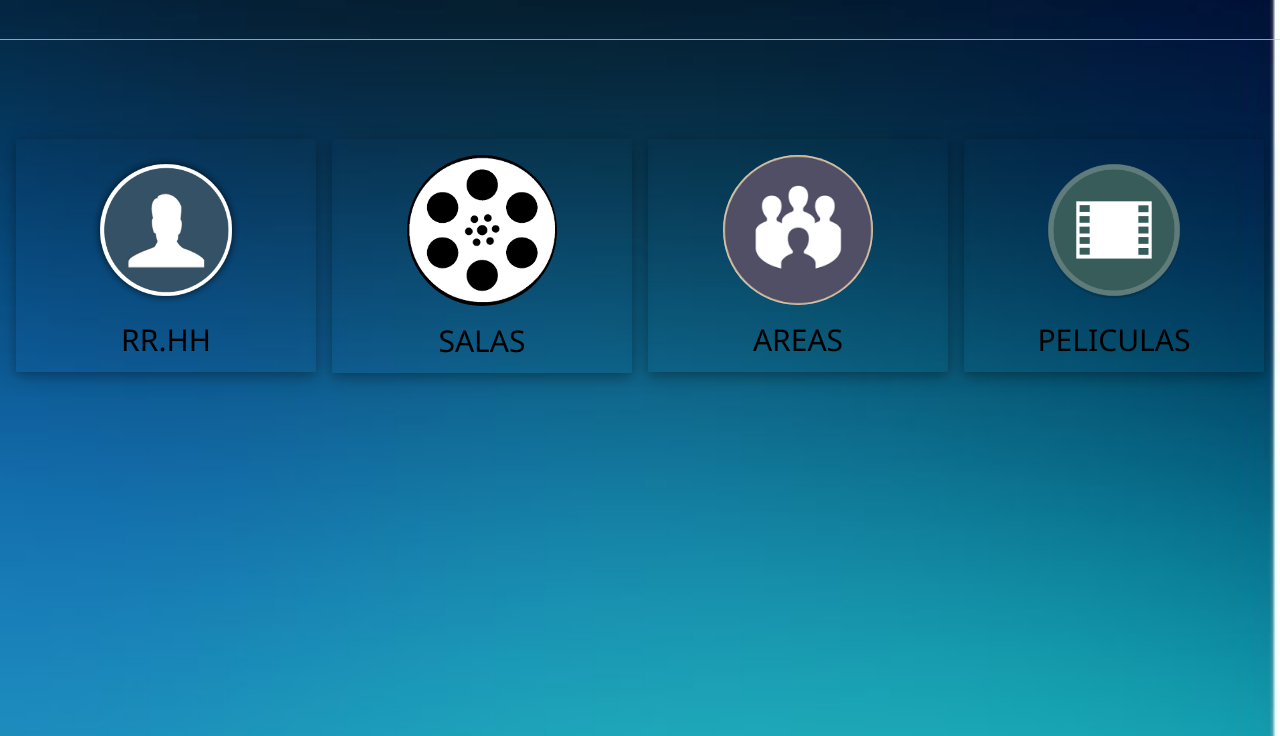
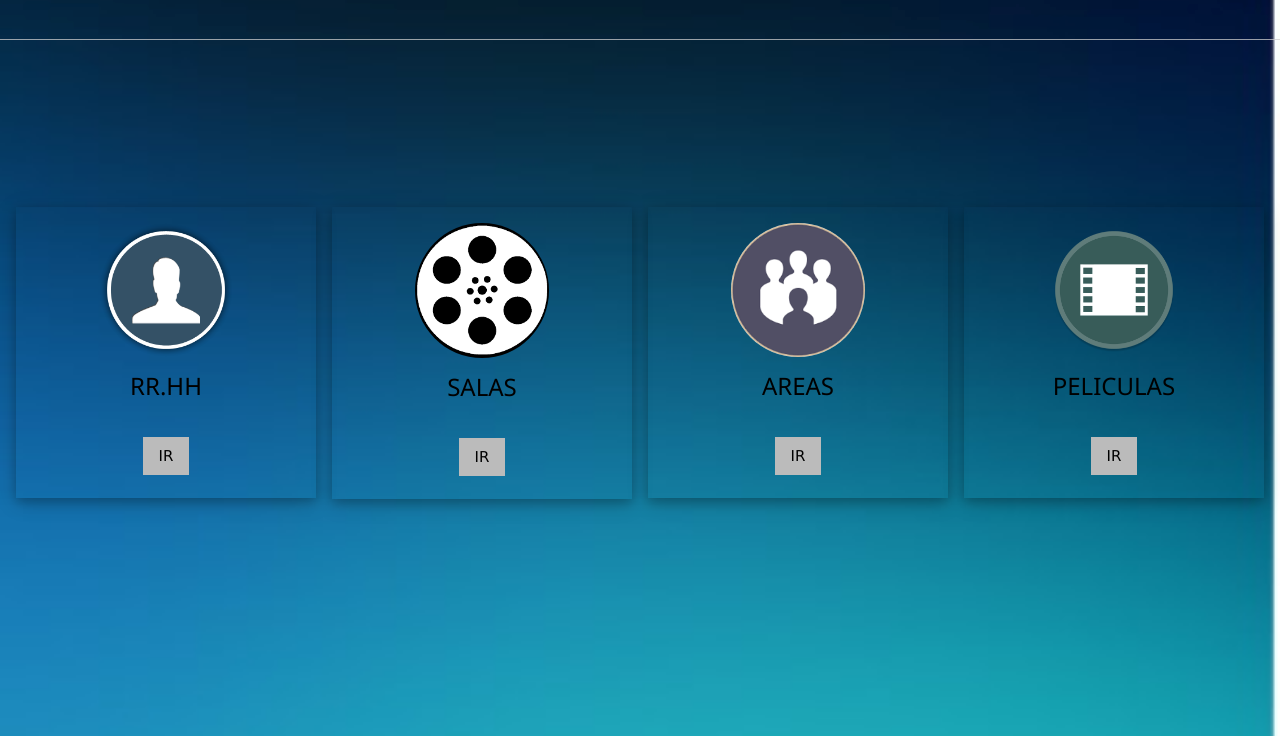
Before and after one commit to elunicorom/cinema-django, a Django app: a page that uses cinema/templates/cinema/base.html in a window 1280 px wide. Shown: the top 736 px of the page. Run offline with Django 3.2, Linux system fonts and the light colour scheme; parts of the project's set-up code (start-up, migrations or seed data) failed here and were passed over; some web fonts are replaced.

Commit message:
vista de inicio terminada

```diff
--- a/cinema/templates/cinema/base.html
+++ b/cinema/templates/cinema/base.html
@@ -35,38 +35,59 @@
   {% block body %}
   <br>
   <br>
-  <br>
+  <br><br><br><br>
       <div class="w3-row-padding w3-margin-top cartas")>
           <div class="w3-quarter w3-margin-bottom">
             <div class="w3-card-4 w3-center w3-margin-top">
-              <img src="{% static 'imagenes/usuario.png' %}" class="w3-circle w3-margin-top" style="width:50%">
                 <div class="w3-container">
-                  <h2>RR.HH</h2>
+                  <div class="w3-tooltip">
+                    <img src="{% static 'imagenes/usuario.png' %}" class="w3-circle w3-margin-top" style="width:50%"><br>
+                      <h3>RR.HH</h3>
+                      <p class="w3-text"><span class="icon-checkmark"></span>Personal</p><br>
+                      <p class="w3-text"><span class="icon-checkmark"></span>Administrativos</p>
                   </div>
+                  <a href="" class="w3-button w3-medium w3-grey">IR</a>
+                </div><br>
             </div>
           </div>
           <div class="w3-quarter w3-margin-bottom">
             <div class="w3-card-4 w3-center w3-margin-top">
+              <div class="w3-container">
+                <div class="w3-tooltip">
                   <img src="{% static 'imagenes/salas.png' %}" class="w3-circle w3-margin-top" style="width:50%">
-            <div class="w3-container">
-                <h2>SALAS</h2>
+                  <h3>SALAS</h3>
+                  <p class="w3-text"><span class="icon-checkmark"></span>3D</p><br>
+                  <p class="w3-text"><span class="icon-checkmark"></span>2D</p>
                 </div>
+                <a href="" class="w3-button w3-medium w3-grey">IR</a>
+              </div><br>
+
             </div>
           </div>
           <div class="w3-quarter w3-margin-bottom">
             <div class="w3-card-4 w3-center w3-margin-top">
+              <div class="w3-container">
+                <div class="w3-tooltip">
                   <img src="{% static 'imagenes/areas.png' %}" class="w3-circle w3-margin-top" style="width:50%">
-            <div class="w3-container">
-                <h2>AREAS</h2>
+                  <h3>AREAS</h3>
+                  <p class="w3-text"><span class="icon-checkmark"></span>Dulceria</p><br>
+                  <p class="w3-text"><span class="icon-checkmark"></span>Servicio</p>
                 </div>
+                <a href="" class="w3-button w3-medium w3-grey">IR</a>
+              </div><br>
             </div>
           </div>
           <div class="w3-quarter w3-margin-bottom">
             <div class="w3-card-4 w3-center w3-margin-top">
+              <div class="w3-container">
+                <div class="w3-tooltip">
                   <img src="{% static 'imagenes/pelicula.png' %}" class="w3-circle w3-margin-top" style="width:50%">
-            <div class="w3-container">
-                <h2>PELICULAS</h2>
+                  <h3>PELICULAS</h3>
+                  <p class="w3-text"><span class="icon-checkmark"></span>3D</p><br>
+                  <p class="w3-text"><span class="icon-checkmark"></span>2D</p>
                 </div>
+                <a href="" class="w3-button w3-medium w3-grey">IR</a>
+              </div><br>
             </div>
           </div>
       </div>
```
Also changed, not shown: static/imagenes/home.jpg (added). Lines whose indentation alone changed are shown as unchanged.
